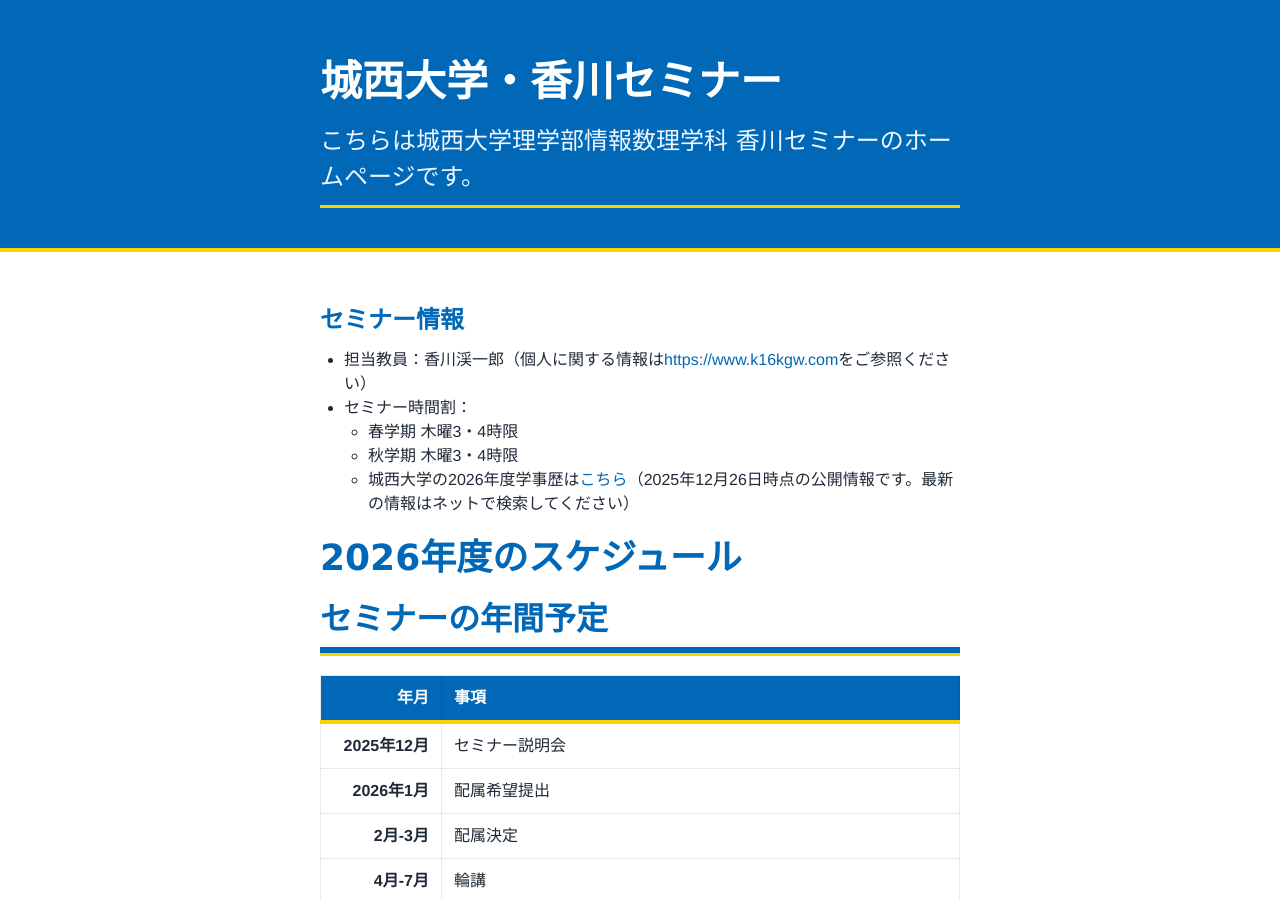
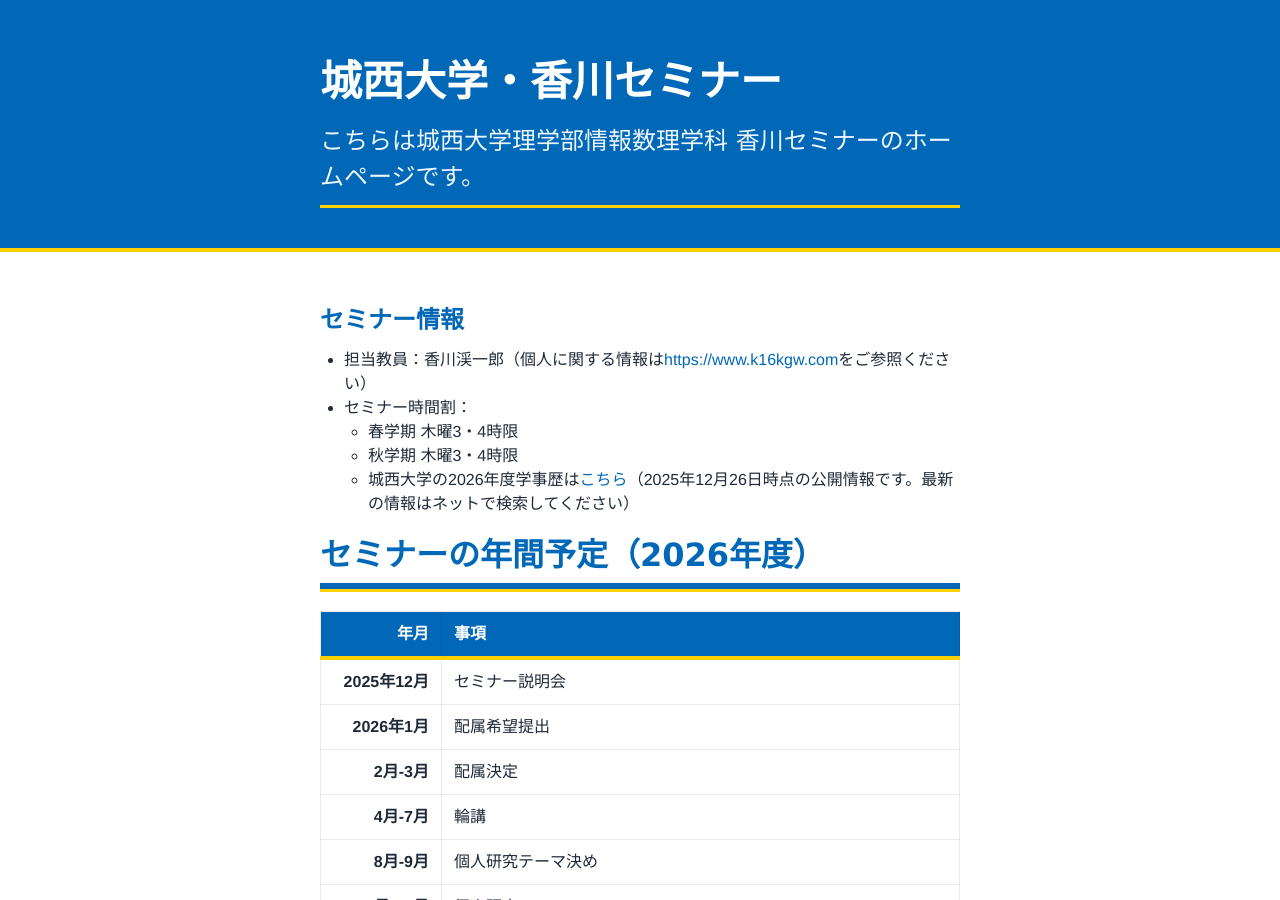
Before and after one commit to k16kgw/k16kgw.github.io, a Jekyll site: the page built from index.md, in a window 1280 px wide and 900 px high. Built offline with Jekyll 4.4.1, drawn with Linux system fonts in a browser that asks for light colours.

Commit message:
Update seminar schedule section in index.md

```diff
--- a/index.md
+++ b/index.md
@@ -16,9 +16,7 @@
 
 <!-- <span style="color: red; ">now</span> -->
 
-# 2026年度のスケジュール
-
-## セミナーの年間予定
+## セミナーの年間予定（2026年度）
 
 <table class="t-first-6">
   <thead>
@@ -49,6 +47,8 @@
 - 講義のある日は東京紀尾井町キャンパスに出校しています。会議のある日は坂戸キャンパスに出校していることが多いです。
 - 城西大学の学生は<span class="highlight">**メール**</span>または<span class="highlight">**Teamsのチャット**</span>で連絡をください。
 - <span class="highlight">**相談のある場合はあらかじめアポを取ってください**</span>。居室にはいたりいなかったりします。
+
+---
 
 # セミナーに配属されるまで
 
@@ -97,6 +97,8 @@
 - 昔好きだったことを思い出す。
 - 様々な分野の本に触れる。
 - 輪講で扱った問題を発展させる。
+
+---
 
 # 教員情報
 
```
